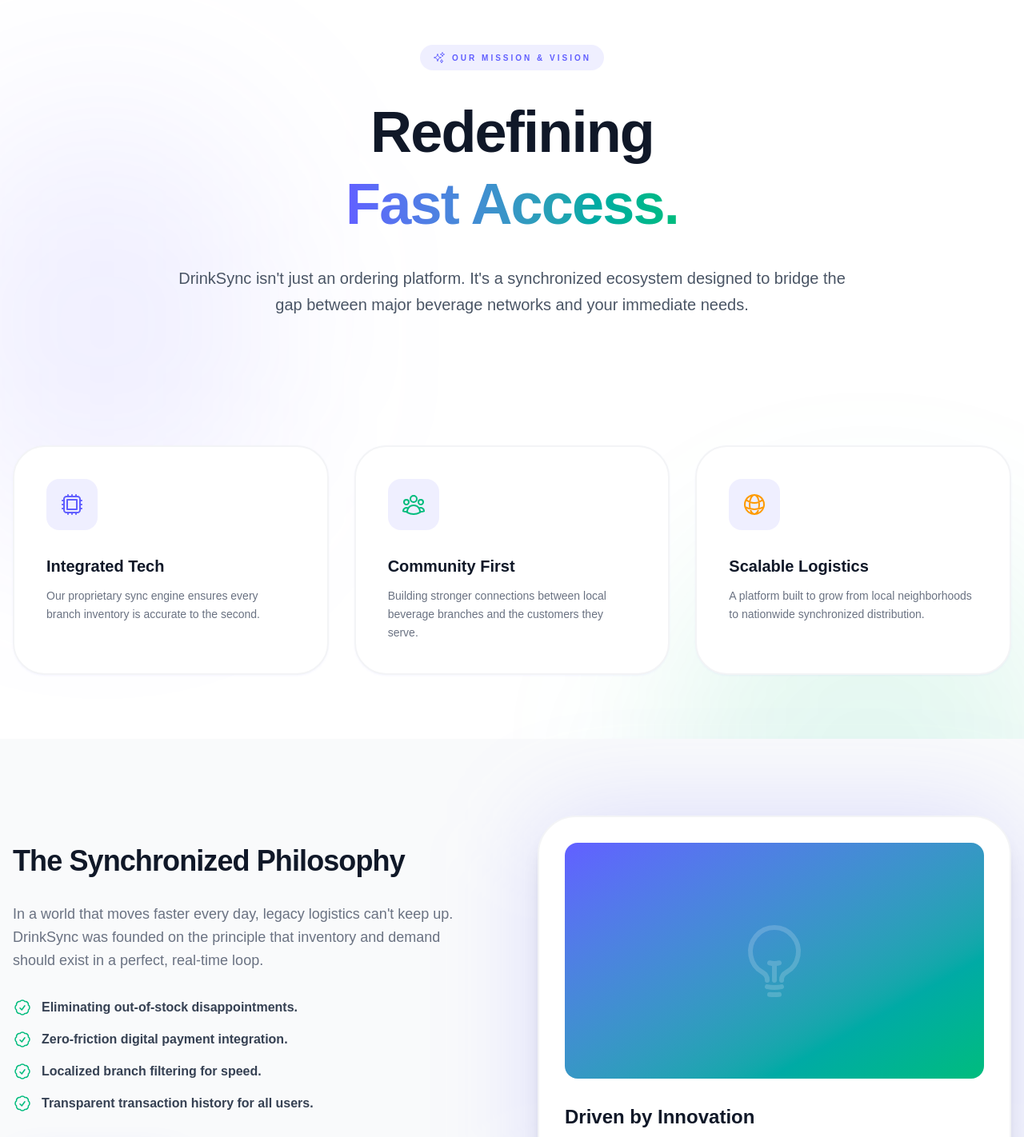
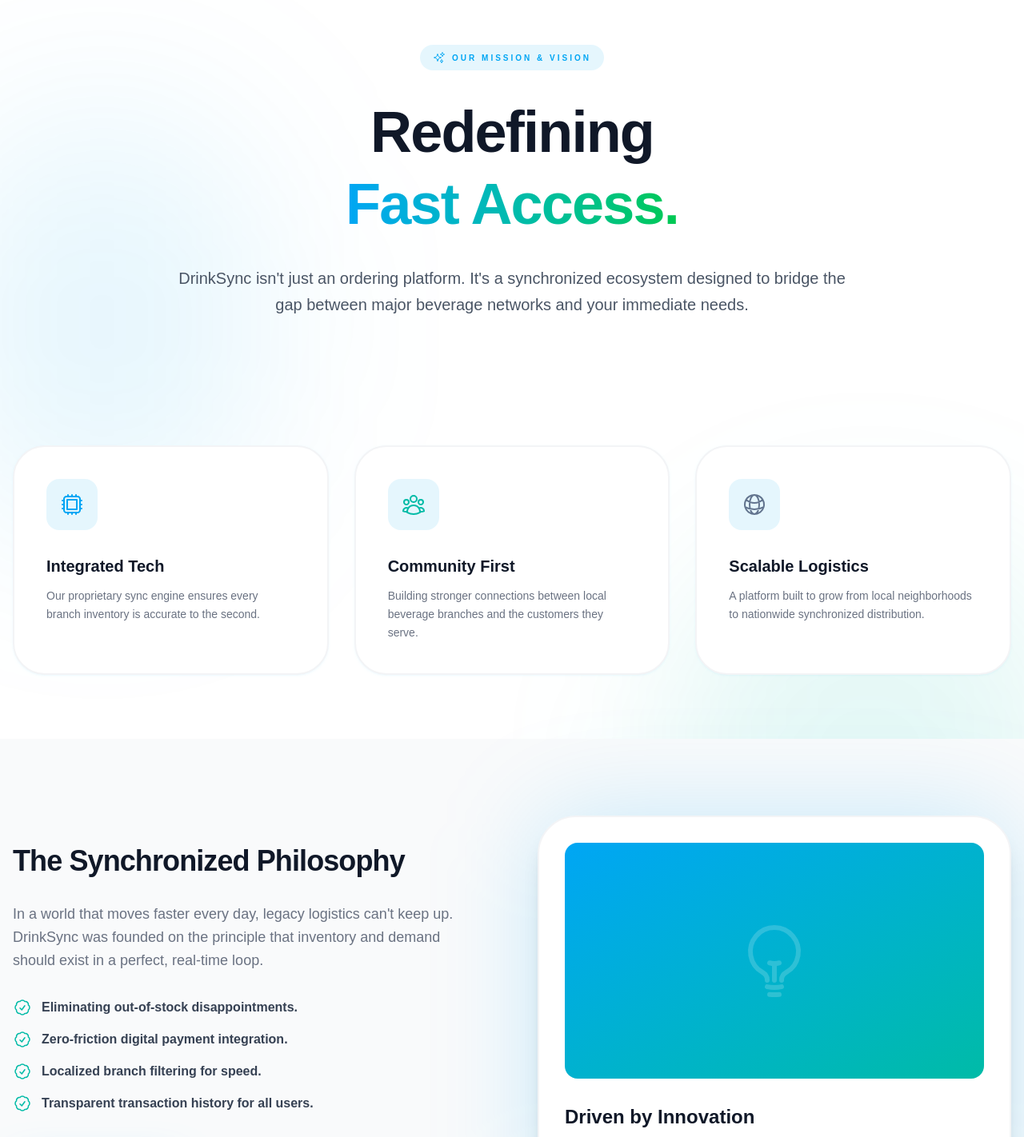
Before and after one commit to NgaripeterN/drinksync, a Next.js app in the folder frontend/: page /about in a window 1280 px wide. Shown: the part 120-1542 px from the top of the page at 80% size. Built offline with nearby package versions, Linux system fonts and the light colour scheme.

Commit message:
FEAT: Update gradient color to green on landing and about pages, and general color updates on login page

```diff
--- a/frontend/src/pages/about.js
+++ b/frontend/src/pages/about.js
@@ -34,8 +34,8 @@
     <div className={`relative min-h-screen overflow-hidden ${isDark ? 'bg-gray-900' : 'bg-white'}`}>
       {/* Abstract Background Elements */}
       <div className="absolute top-0 left-0 w-full h-full overflow-hidden pointer-events-none">
-        <div className="absolute top-[10%] -left-[5%] w-[30%] h-[30%] bg-indigo-500/10 rounded-full blur-[120px]" />
-        <div className="absolute bottom-[20%] -right-[5%] w-[40%] h-[40%] bg-emerald-500/10 rounded-full blur-[100px]" />
+        <div className="absolute top-[10%] -left-[5%] w-[30%] h-[30%] bg-sky-500/10 rounded-full blur-[120px]" />
+        <div className="absolute bottom-[20%] -right-[5%] w-[40%] h-[40%] bg-teal-500/10 rounded-full blur-[100px]" />
       </div>
 
       <div className="relative z-10">
@@ -44,7 +44,7 @@
           <motion.div
             initial={{ opacity: 0, scale: 0.9 }}
             animate={{ opacity: 1, scale: 1 }}
-            className="inline-flex items-center px-4 py-2 rounded-full bg-indigo-500/10 text-indigo-500 text-[10px] font-black uppercase tracking-[0.3em]"
+            className="inline-flex items-center px-4 py-2 rounded-full bg-sky-500/10 text-sky-500 text-[10px] font-black uppercase tracking-[0.3em]"
           >
             <SparklesIcon className="h-4 w-4 mr-2" />
             Our Mission & Vision
@@ -56,7 +56,7 @@
             className={`text-5xl md:text-7xl font-black leading-tight tracking-tight ${isDark ? 'text-white' : 'text-gray-900'}`}
           >
             Redefining <br/>
-            <span className="text-transparent bg-clip-text bg-gradient-to-r from-indigo-500 to-emerald-500">Fast Access.</span>
+            <span className="text-transparent bg-clip-text bg-gradient-to-r from-sky-500 to-green-500">Fast Access.</span>
           </motion.h1>
 
           <motion.p
@@ -73,19 +73,19 @@
         <section className="py-20 px-4 max-w-7xl mx-auto">
           <div className="grid grid-cols-1 md:grid-cols-3 gap-8">
             <AboutCard
-              icon={<CpuChipIcon className="h-8 w-8 text-indigo-500" />}
+              icon={<CpuChipIcon className="h-8 w-8 text-sky-500" />}
               title="Integrated Tech"
               desc="Our proprietary sync engine ensures every branch inventory is accurate to the second."
               isDark={isDark}
             />
             <AboutCard
-              icon={<UserGroupIcon className="h-8 w-8 text-emerald-500" />}
+              icon={<UserGroupIcon className="h-8 w-8 text-teal-500" />}
               title="Community First"
               desc="Building stronger connections between local beverage branches and the customers they serve."
               isDark={isDark}
             />
             <AboutCard
-              icon={<GlobeAltIcon className="h-8 w-8 text-amber-500" />}
+              icon={<GlobeAltIcon className="h-8 w-8 text-slate-500" />}
               title="Scalable Logistics"
               desc="A platform built to grow from local neighborhoods to nationwide synchronized distribution."
               isDark={isDark}
@@ -110,7 +110,7 @@
                   "Transparent transaction history for all users."
                 ].map((item, i) => (
                   <div key={i} className="flex items-center gap-3">
-                    <CheckBadgeIcon className="h-6 w-6 text-emerald-500 flex-shrink-0" />
+                    <CheckBadgeIcon className="h-6 w-6 text-teal-500 flex-shrink-0" />
                     <span className={`font-bold ${isDark ? 'text-gray-200' : 'text-gray-700'}`}>{item}</span>
                   </div>
                 ))}
@@ -120,7 +120,7 @@
                 <motion.div
                   whileHover={{ scale: 1.05 }}
                   whileTap={{ scale: 0.95 }}
-                  className="inline-flex items-center gap-2 px-8 py-4 bg-indigo-600 text-white rounded-2xl font-black uppercase text-[10px] tracking-widest shadow-2xl shadow-indigo-500/40 cursor-pointer"
+                  className="inline-flex items-center gap-2 px-8 py-4 bg-sky-600 text-white rounded-2xl font-black uppercase text-[10px] tracking-widest shadow-2xl shadow-sky-500/40 cursor-pointer"
                 >
                   Join the Evolution
                   <ArrowRightIcon className="h-4 w-4 stroke-[3px]" />
@@ -129,9 +129,9 @@
             </div>
 
             <div className="relative">
-              <div className={`absolute inset-0 bg-indigo-500/20 rounded-[3rem] blur-3xl`} />
+              <div className={`absolute inset-0 bg-sky-500/20 rounded-[3rem] blur-3xl`} />
               <div className={`relative p-8 rounded-[3rem] border-2 overflow-hidden ${isDark ? 'bg-gray-900 border-gray-800' : 'bg-white border-gray-100 shadow-xl'}`}>
-                <div className="aspect-video bg-gradient-to-br from-indigo-500 to-emerald-500 rounded-2xl mb-8 flex items-center justify-center overflow-hidden">
+                <div className="aspect-video bg-gradient-to-br from-sky-500 to-teal-500 rounded-2xl mb-8 flex items-center justify-center overflow-hidden">
                    <LightBulbIcon className="h-24 w-24 text-white/20 animate-pulse" />
                 </div>
                 <h3 className={`text-2xl font-black mb-4 ${isDark ? 'text-white' : 'text-gray-900'}`}>Driven by Innovation</h3>
@@ -147,7 +147,7 @@
         <footer className={`py-12 px-4 border-t ${isDark ? 'bg-gray-900 border-gray-800' : 'bg-white border-gray-100'}`}>
           <div className="max-w-7xl mx-auto flex flex-col md:flex-row justify-between items-center gap-8">
             <div className="flex items-center gap-2">
-              <ArrowPathIcon className="h-6 w-6 text-indigo-500" />
+              <ArrowPathIcon className="h-6 w-6 text-sky-500" />
               <span className={`text-xl font-black tracking-tighter ${isDark ? 'text-white' : 'text-gray-900'}`}>DRINKSYNC</span>
             </div>
 
@@ -156,9 +156,9 @@
             </div>
 
             <div className="flex gap-6">
-              <Link href="/" className={`text-[10px] font-black uppercase tracking-widest hover:text-indigo-500 transition-colors ${isDark ? 'text-gray-400' : 'text-gray-600'}`}>Home</Link>
-              <Link href="/dashboard" className={`text-[10px] font-black uppercase tracking-widest hover:text-indigo-500 transition-colors ${isDark ? 'text-gray-400' : 'text-gray-600'}`}>Dashboard</Link>
-              <Link href="/login" className={`text-[10px] font-black uppercase tracking-widest hover:text-indigo-500 transition-colors ${isDark ? 'text-gray-400' : 'text-gray-600'}`}>Login</Link>
+              <Link href="/" className={`text-[10px] font-black uppercase tracking-widest hover:text-sky-500 transition-colors ${isDark ? 'text-gray-400' : 'text-gray-600'}`}>Home</Link>
+              <Link href="/dashboard" className={`text-[10px] font-black uppercase tracking-widest hover:text-sky-500 transition-colors ${isDark ? 'text-gray-400' : 'text-gray-600'}`}>Dashboard</Link>
+              <Link href="/login" className={`text-[10px] font-black uppercase tracking-widest hover:text-sky-500 transition-colors ${isDark ? 'text-gray-400' : 'text-gray-600'}`}>Login</Link>
             </div>
           </div>
         </footer>
@@ -172,10 +172,10 @@
     <motion.div
       whileHover={{ y: -10 }}
       className={`p-10 rounded-[2.5rem] border-2 transition-all ${
-        isDark ? 'bg-gray-800 border-gray-700/50 hover:border-indigo-500/50 shadow-indigo-500/5' : 'bg-white border-gray-100 hover:border-indigo-500/20 shadow-sm shadow-indigo-500/5'
+        isDark ? 'bg-gray-800 border-gray-700/50 hover:border-sky-500/50 shadow-sky-500/5' : 'bg-white border-gray-100 hover:border-sky-500/20 shadow-sm shadow-sky-500/5'
       }`}
     >
-      <div className="p-4 bg-indigo-500/10 rounded-2xl inline-block mb-6">
+      <div className="p-4 bg-sky-500/10 rounded-2xl inline-block mb-6">
         {icon}
       </div>
       <h3 className={`text-xl font-black mb-3 ${isDark ? 'text-white' : 'text-gray-900'}`}>{title}</h3>
--- a/frontend/src/pages/index.js
+++ b/frontend/src/pages/index.js
@@ -54,7 +54,7 @@
 
             <h1 className={`text-5xl md:text-7xl font-black leading-[1.1] tracking-tight ${isDark ? 'text-white' : 'text-gray-900'}`}>
               Refreshment, <br/>
-              <span className="text-transparent bg-clip-text bg-gradient-to-r from-sky-500 to-teal-500">Synchronized.</span>
+              <span className="text-transparent bg-clip-text bg-gradient-to-r from-sky-500 to-green-500">Synchronized.</span>
             </h1>
 
             <p className={`text-lg md:text-xl font-medium max-w-lg leading-relaxed ${isDark ? 'text-gray-400' : 'text-gray-600'}`}>
```
